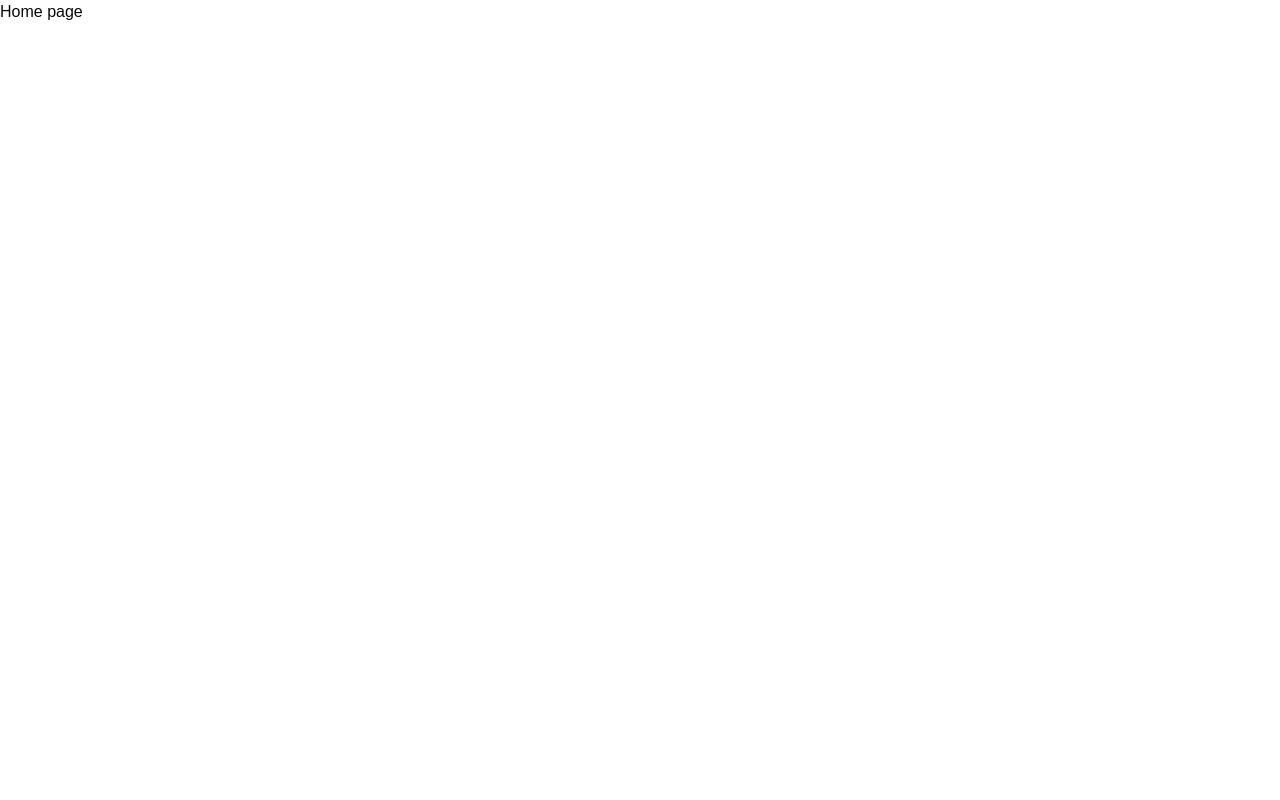
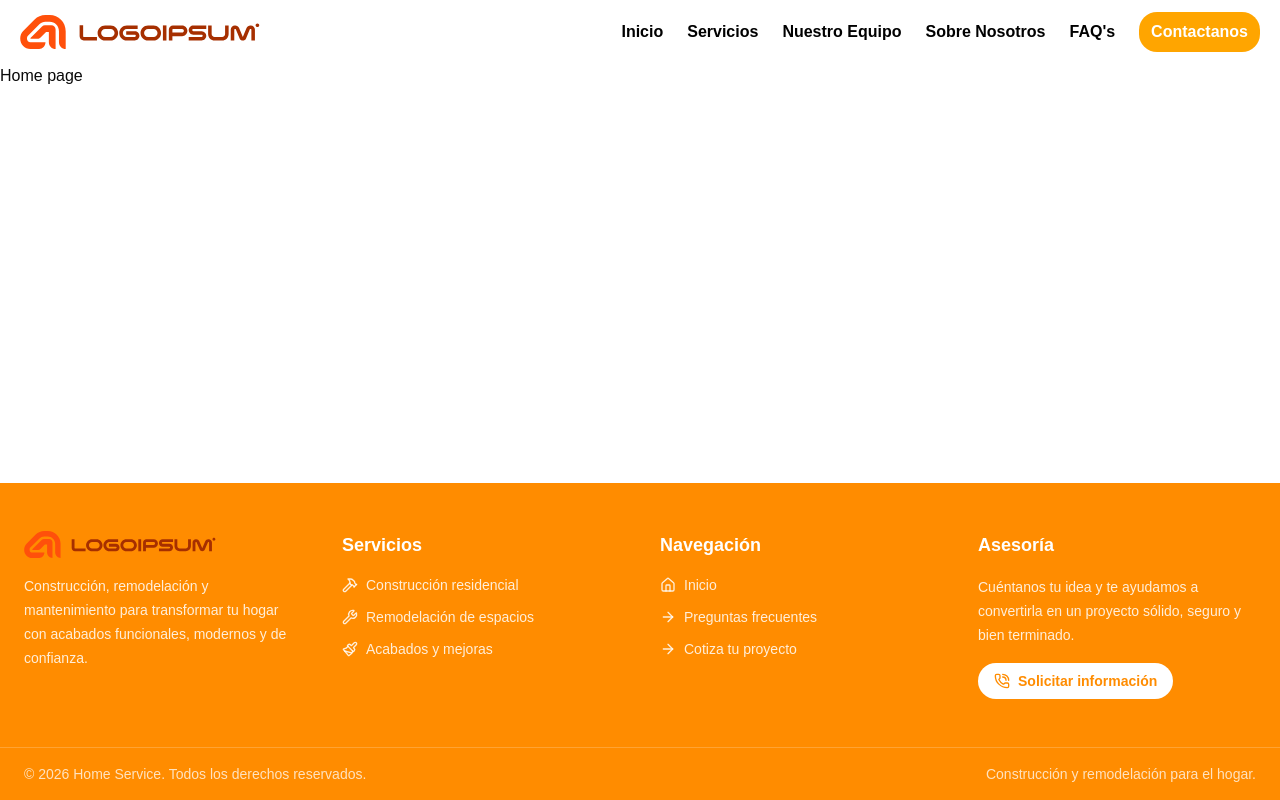
Before and after one commit to luiicode/Home-Service, a React (Vite) app: page / in a window 1280 px wide. Built offline with nearby package versions, Linux system fonts and the light colour scheme.

Commit message:
:sparkles: feat(app): integrate MenuBar and Footer components into App layout

```diff
--- a/src/App.tsx
+++ b/src/App.tsx
@@ -1,11 +1,15 @@
 import {Outlet} from 'react-router-dom'
+import {MenuBar} from "./components/shared/MenuBar.tsx";
+import {Footer} from "./components/shared/Footer.tsx";
 
 export function App() {
     return (
-        <div>
-            <main>
+        <div className={'flex flex-col w-full min-h-screen overflow-y-auto'}>
+            <MenuBar/>
+            <main className={'flex flex-1'}>
                 <Outlet/>
             </main>
+            <Footer/>
         </div>
     );
 }
```
